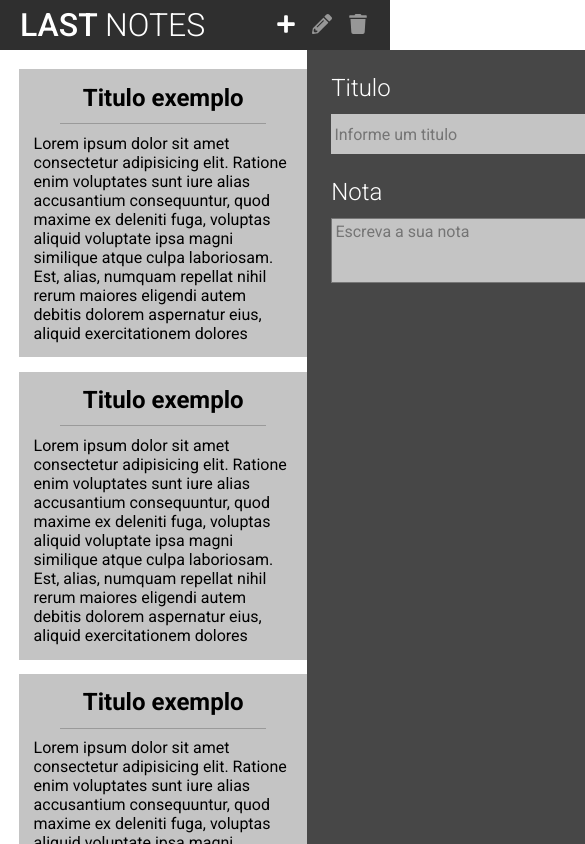
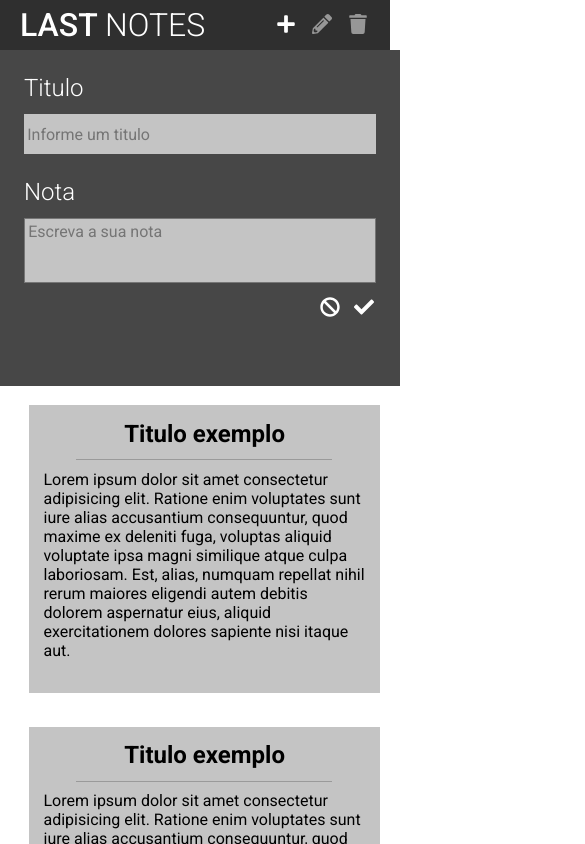
Before and after one commit to clepverse/react-ts-notes, a React (Vite) app: page / in a window 390 px wide. Shown: the top 844 px of the page, 585 px wide, since content can reach past the window. Built offline with nearby package versions, Linux system fonts and the light colour scheme.

Commit message:
HightlightContext

```diff
--- a/src/App.tsx
+++ b/src/App.tsx
@@ -3,10 +3,11 @@ import Header from "./components/Header";
 import Logo from "./components/Logo";
 import Notes from "./components/Notes";
 import NotesArea from "./components/NotesArea";
+import HightlightProvider from "./context/HightlightContext";
 
 function App() {
   return (
-    <div>
+    <HightlightProvider>
       <Header>
         <Logo />
         <Actions />
@@ -14,7 +15,7 @@ function App() {
       <NotesArea>
         <Notes />
       </NotesArea>
-    </div>
+    </HightlightProvider>
   );
 }
 
--- a/src/components/Note/index.tsx
+++ b/src/components/Note/index.tsx
@@ -1,10 +1,15 @@
-import React from "react";
+import React, { useState } from "react";
 
 import "./styles.scss";
 
 export default function Note() {
+  const [hightlight, setHightlight] = useState(false);
+
   return (
-    <div className="note">
+    <div
+      className={`note ${hightlight && "hightlight"}`}
+      onClick={() => setHightlight(!hightlight)}
+    >
       <h2 className="title">Titulo exemplo</h2>
       <hr />
       <p className="note-description">
--- a/src/components/Note/styles.scss
+++ b/src/components/Note/styles.scss
@@ -8,6 +8,10 @@
   padding: 0.9em;
 
   background: var(--note-background);
+
+  &.hightlight {
+    border: 1px solid var(--dark-gray);
+  }
 
   hr {
     align-self: center;
--- a/src/components/NotesArea/styles.scss
+++ b/src/components/NotesArea/styles.scss
@@ -1,3 +1,23 @@
+@media (max-width: 768px) {
+  .notes-area {
+    flex-wrap: wrap-reverse;
+    .note-menu {
+      flex: 1;
+      min-height: 21em;
+    }
+
+    .notes {
+      justify-content: center;
+      margin: 0;
+
+      .note {
+        margin: 1.2em 0 0 1.2em;
+        width: 90%;
+      }
+    }
+  }
+}
+
 .notes-area {
   display: flex;
   justify-content: space-between;
--- /dev/null
+++ b/src/context/HightlightContext.tsx
@@ -0,0 +1,46 @@
+import React, { useState, useContext, createContext } from "react";
+
+interface HightlightContextProps {
+  children: React.ReactNode;
+}
+
+const initialValue = {
+  hightlight: false,
+  setHightlight: () => {},
+};
+
+interface HightlightContextType {
+  hightlight: boolean;
+  setHightlight: (newState: boolean) => void;
+}
+
+const HightlightContext = createContext<HightlightContextType>(initialValue);
+
+export default function HightlightProvider({
+  children,
+}: HightlightContextProps) {
+  const [hightlight, setHightlight] = useState(initialValue.hightlight);
+
+  return (
+    <HightlightContext.Provider
+      value={{
+        hightlight,
+        setHightlight,
+      }}
+    >
+      {children}
+    </HightlightContext.Provider>
+  );
+}
+
+export function useHightlight() {
+  const context = useContext(HightlightContext);
+
+  const { hightlight, setHightlight } = context;
+
+  if (!context) {
+    throw new Error("useHightlight deve ser usado em um HightlightProvider");
+  }
+
+  return { hightlight, setHightlight };
+}
```
